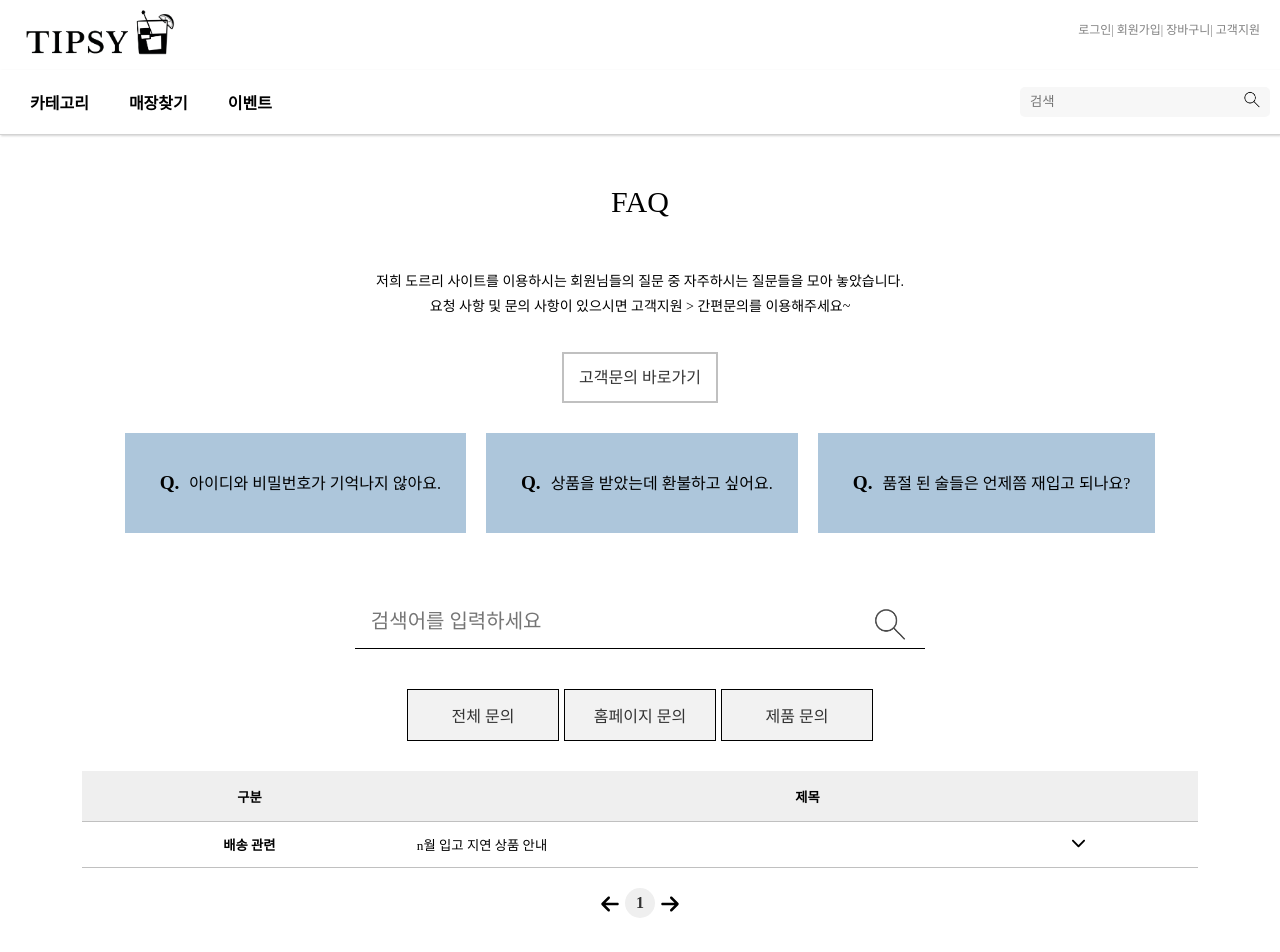
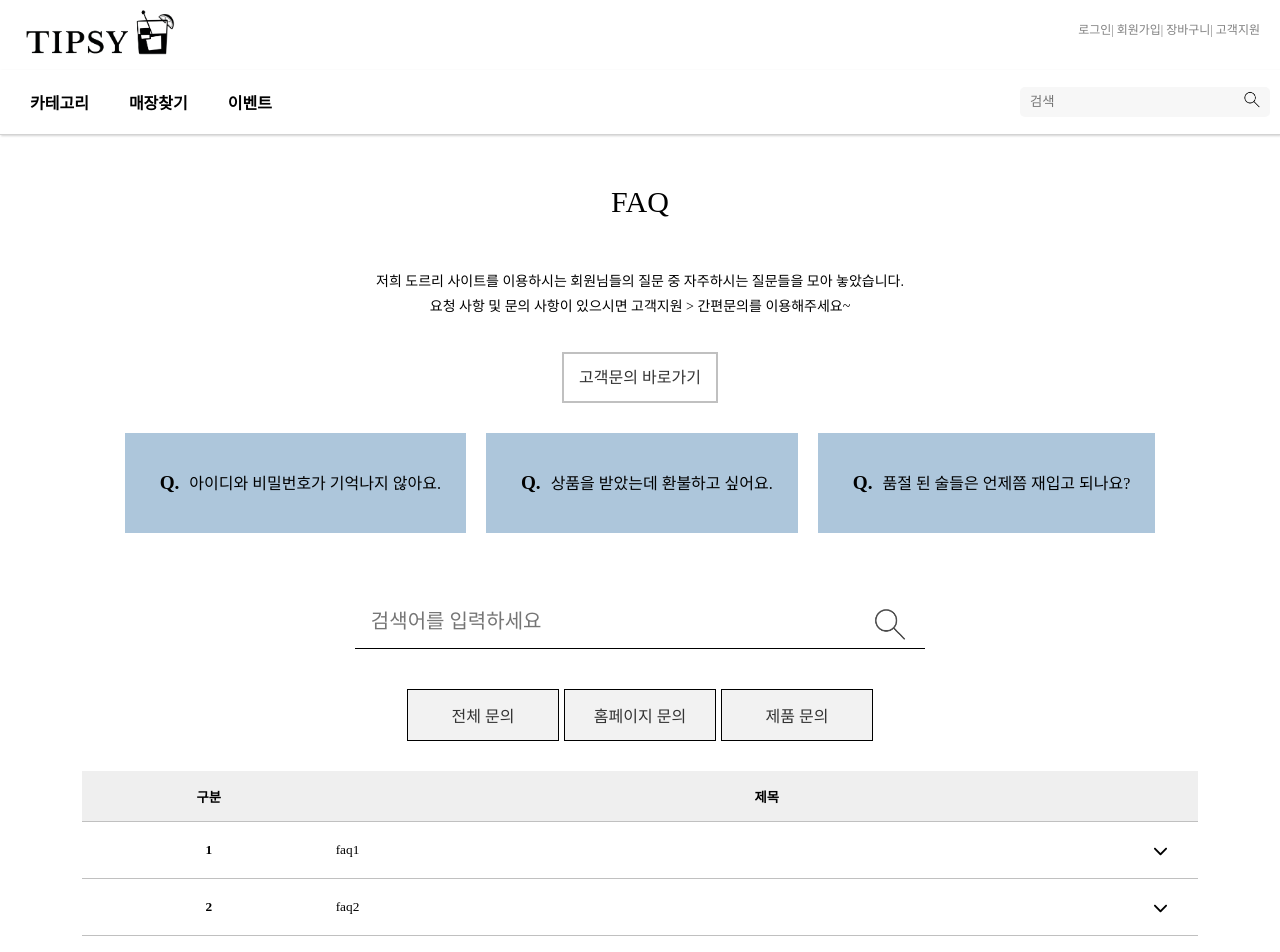
Before and after one commit to bemekete/reactTest, a React (Create React App) app in the folder tipsy/: page /faq in a window 1280 px wide. Shown: the top 952 px of the page. Built offline with nearby package versions, Linux system fonts and the light colour scheme; a web font is replaced by a local one.

Commit message:
게시판 페이지(notice, faq) html, css 코드 수정

```diff
--- a/tipsy/src/pages/Boardtable.jsx
+++ b/tipsy/src/pages/Boardtable.jsx
@@ -1,15 +1,15 @@
-import React from "react";
 import '../styles/Boardtable.scss';
 
-export default function Boardtable() {
+export default function Boardtable({ items }) {
     return (
         <>
-            <div class="board_table">
+            <div className="board_table_main">
+                <div className="board_table">
                     <figure>
                         <table>
                             <colgroup>
-                            <col width="30%" />
-                            <col width="70%" />
+                                <col width="25%" />
+                                <col width="85%" />
                             </colgroup>
 
                             <thead>
@@ -21,49 +21,36 @@ export default function Boardtable() {
 
                             <tbody>
                                 {
-                                <tr>
-                                    <th scope="row">배송 관련</th>
-                                    <td className="button_td">
-                                        <div>
-                                            <button>n월 입고 지연 상품 안내
+                                    items.map((item, i) => (
+                                        <tr key={'boarditem' + i}>
+                                            <th scope="row">
+                                                <span>{item.scope}</span></th>
+                                            <td className="contents">
+                                                <details>
+                                                    <summary>
+                                                        <span>{item.title}</span>
                                                         <img src={require('../assets/notice_img/down.svg')} alt="" />
-                                            </button>
+                                                    </summary>
+                                                </details>
                                                 <div className="innerCon">
-                                                Irure exercitation sit sint duis aliquip aliquip anim voluptate
-                                                labore. Quis aliquip tempor irure labore eu aute non ea quis culpa
-                                                commodo ad voluptate. Ex ad sint id dolor officia qui consequat
-                                                magna non irure officia ex. Deserunt aliqua incididunt pariatur aute
-                                                minim occaecat duis in.
-
-                                                Enim nulla ea cupidatat nostrud eiusmod est aliquip duis est sunt.
-                                                Labore consequat ea labore aliquip occaecat magna officia dolore.
-                                                Lorem velit voluptate reprehenderit nisi reprehenderit voluptate
-                                                aute velit ullamco consequat ad. Nostrud nisi cupidatat consectetur
-                                                labore labore Lorem enim aute laborum pariatur. Cupidatat non in et
-                                                commodo ad ut culpa magna tempor id voluptate.
-
-                                                Anim magna aute nostrud duis minim ex mollit ea veniam dolore eu
-                                                dolor excepteur et. Magna dolor ex irure sit deserunt ut qui
-                                                reprehenderit anim duis qui quis. Deserunt pariatur nisi proident
-                                                eiusmod anim dolore id aliquip amet cupidatat laboris nulla ullamco
-                                                minim. Ea occaecat anim id velit esse sunt voluptate sunt culpa
-                                                Lorem dolor Lorem elit.
-                                            </div>
+                                                    <span>{item.contents}</span>
                                                 </div>
                                             </td>
                                         </tr>
+                                    ))
                                 }
                             </tbody>
                         </table>
                     </figure>
                 </div>
 
-            <div class="board_page_button">
+                <div className="board_page_button">
                     {/* <!-- <-1,2,3-> 버튼 --> */}
                     <b>
                         <a href="#">1</a>
                     </b>
                 </div>
+            </div>
         </>
     )
 }
--- a/tipsy/src/pages/FAQ.jsx
+++ b/tipsy/src/pages/FAQ.jsx
@@ -4,6 +4,24 @@ import '../styles/FAQ.scss';
 import Boardtable from './Boardtable';
 
 function FAQ() {
+    const items = [
+        {
+            scope: "1",
+            title: "faq1",
+            contents: "faq1",
+        },
+        {
+            scope: "2",
+            title: "faq2",
+            contents: "faq2",
+        },
+        {
+            scope: "3",
+            title: "faq3",
+            contents: "faq3",
+        },
+    ]
+
     return (
         <>
             <div id="FAQ_main">
@@ -125,7 +143,7 @@ function FAQ() {
                             </div>
 
                             {/* <!-- 구분, 제목 및 제품문의 --> */}
-                            <Boardtable />
+                            <Boardtable items={items} />
                         </div>
                     </div>
                 </div>
--- a/tipsy/src/pages/Notice.jsx
+++ b/tipsy/src/pages/Notice.jsx
@@ -4,6 +4,23 @@ import '../styles/Notice.scss';
 import Boardtable from './Boardtable';
 
 export default function Notice() {
+    const items = [
+        {
+            scope: "1",
+            title: "notice1",
+            contents: "notice1",
+        },
+        {
+            scope: "2",
+            title: "notice2", contents: "이른 아침 작은 새들 노랫소리 들려오면 언제나 그랬듯 아쉽게 잠을 깬다 창문 하나 햇살 가득 눈부시게 비쳐오고 서늘한 냉기에 재채기할까 말까 눈 비비며 빼꼼히 창밖을 내다보니 삼삼오오 아이들은 재잘대며 학교 가고 산책 갔다 오시는 아버지의 양손에는 효과를 알 수 없는 약수가 하나 가득 딸각딸각 아침 짓는 어머니의 분주함과 엉금엉금 냉수 찾는 그 아들의 게으름이 상큼하고 깨끗한 아침의 향기와 구수하게 밥 뜸드는 냄새가 어우러진 가을 아침 내겐 정말 커다란 기쁨이야 가을 아침 내겐 정말 커다란 행복이야 응석만 부렸던 내겐"
+        },
+        {
+            scope: "3",
+            title: "notice3",
+            contents: "notice3",
+        },
+    ]
+
     return (
         <div id="notice_main">
             <div id="notice_maincontainer">
@@ -43,7 +60,7 @@ export default function Notice() {
                     </div>
 
                     {/* <!-- 구분, 제목 및 제품문의 --> */}
-                    <Boardtable />
+                    <Boardtable items={items} />
                 </div>
             </div>
         </div>
--- a/tipsy/src/styles/Boardtable.scss
+++ b/tipsy/src/styles/Boardtable.scss
@@ -1,14 +1,18 @@
+.board_table_main {
+    max-width: 1240px;
+    margin: 0 auto;
+    white-space: pre-wrap;
+
     .board_table {
         width: 90%;
         margin: auto;
-    white-space: nowrap;
-    overflow: hidden;
     }
 
     .board_table table {
         width: 100%;
         border-collapse: collapse;
         font-size: smaller;
+        table-layout: fixed;
     }
 
     .board_table thead {
@@ -21,57 +25,59 @@
 
     .board_table tr {
         border-bottom: 1px solid silver;
-    position: relative;
+    }
+
+    .board_table tbody th {
+        display: flex;
+        flex-direction: column;
     }
 
     .board_table td {
         text-align: start;
     }
 
-.board_table tbody th {
-    display: flex;
-    flex-direction: column;
-    justify-content: center;
+    .board_table tbody th,
+    .board_table td {
+        padding: 20px 0;
+        cursor: default;
     }
 
-.board_table tbody th,
-.board_table tbody td button {
-    height: 45px;
+    .board_table summary {
+        display: flex;
+        align-items: center;
+        justify-content: space-between;
     }
 
-.board_table tbody td button {
-    border: none;
-    background: none;
-    cursor: pointer;
+    .board_table summary span {
+        overflow: hidden;
+        text-overflow: ellipsis;
     }
 
-.board_table tbody .innerCon {
+    .board_table summary img {
+        width: 15px;
+        height: 15px;
+        margin-right: 30px;
+        transition: 0.3s;
+    }
+
+    .board_table .innerCon {
+        width: 80%;
         height: 0;
         overflow: hidden;
-    white-space: pre-line;
-
-    transition: 0.5s;
+        opacity: 0;
+        transition: 0.3s;
     }
 
-.board_table tbody button img {
-    width: 15px;
-    height: 15px;
-    vertical-align: middle;
-
-    position: absolute;
-    right: 10%;
-
-    transition: 0.3s;
-    cursor: pointer;
+    .board_table details[open] img {
+        transform: rotateX(180deg);
     }
 
-.board_table tbody .active {
-    height: 300px;
-    padding-bottom: 30px;
-}
-
-.board_table .rotate {
-    transform: rotateX(180deg);
+    .board_table details[open]+.innerCon {
+        height: 100%;
+        padding: 20px 0 10px 0;
+        overflow: initial;
+        white-space: break-spaces;
+        opacity: 1;
     }
 
     /* <-1,2,3-> */
@@ -110,3 +116,4 @@
         vertical-align: middle;
         margin-left: 5px;
     }
+}
--- a/tipsy/src/styles/FAQ.scss
+++ b/tipsy/src/styles/FAQ.scss
@@ -190,117 +190,4 @@
     }
 
     /* 문의 box 클릭시 이동 후 높이 */
-
-    /* 구분, 제목 및 제품문의 */
-
-    .inquiry_table {
-        width: 90%;
-        margin: auto;
-        white-space: nowrap;
-        overflow: hidden;
-    }
-
-    table {
-        width: 100%;
-        border-collapse: collapse;
-        font-size: smaller;
-    }
-
-    thead {
-        background-color: #efefef;
-    }
-
-    thead th {
-        height: 50px;
-    }
-
-    tr {
-        border-bottom: 1px solid silver;
-        position: relative;
-    }
-
-    td {
-        text-align: start;
-    }
-
-    tbody th {
-        display: flex;
-        flex-direction: column;
-        justify-content: center;
-    }
-
-    tbody th,
-    tbody td button {
-        height: 45px;
-    }
-
-    tbody td button {
-        border: none;
-        background: none;
-        cursor: pointer;
-    }
-
-    tbody .innerCon {
-        height: 0;
-        overflow: hidden;
-        white-space: pre-line;
-
-        transition: 0.5s;
-    }
-
-    tbody button img {
-        height: 15px;
-        vertical-align: middle;
-
-        position: absolute;
-        right: 10%;
-
-        transition: 0.3s;
-        cursor: pointer;
-    }
-
-    tbody .active {
-        height: 300px;
-        padding-bottom: 30px;
-    }
-
-    .rotate {
-        transform: rotateX(180deg);
-    }
-
-    /* <-1,2,3-> */
-
-    .inquiry_page_button {
-        margin: 20px;
-        margin-bottom: 100px;
-    }
-
-    .inquiry_page_button a {
-        font-weight: bold;
-        background-color: #efefef;
-        border-radius: 50%;
-        display: inline-block;
-        width: 30px;
-        height: 30px;
-        line-height: 30px;
-    }
-
-    .inquiry_page_button::before {
-        background: url(../assets/faq_img/arrow-left.svg) 0/100% 100%;
-        margin-right: 5px;
-    }
-
-    .inquiry_page_button::after {
-        background: url(../assets/faq_img/arrow-right.svg) 0/100% 100%;
-        margin-left: 5px;
-    }
-
-    .inquiry_page_button::before,
-    .inquiry_page_button::after {
-        content: '';
-        display: inline-block;
-        width: 20px;
-        height: 20px;
-        vertical-align: middle;
-    }
 }
```
Lines whose indentation alone changed are shown as unchanged.
